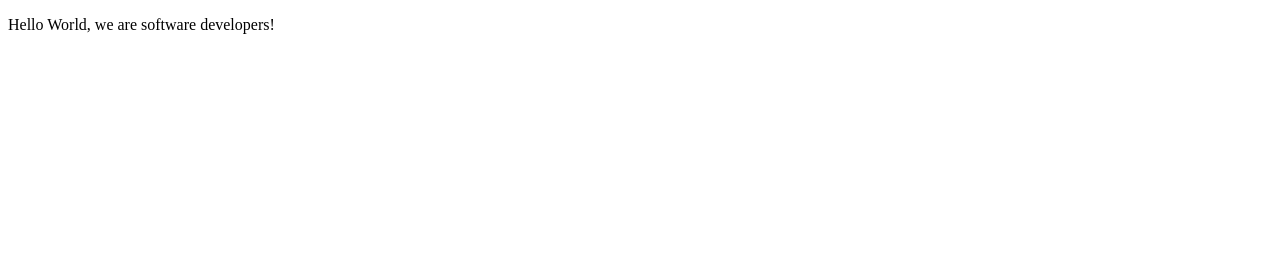
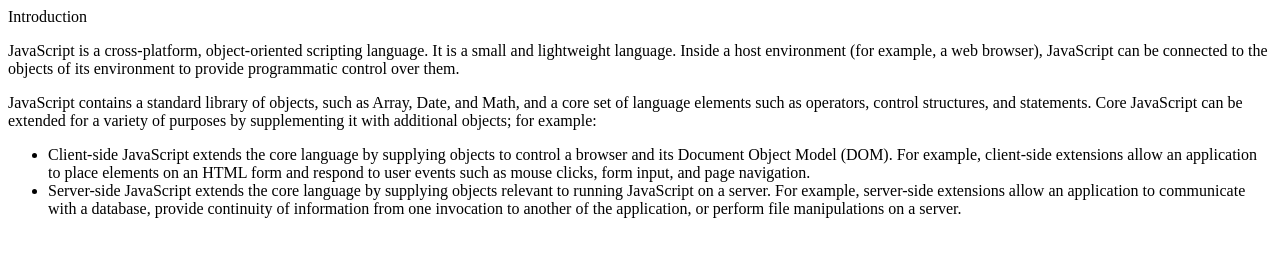
Before and after one commit to roniy68/efe-ahmed-html-css, a plain HTML site: page index.html in a window 1280 px wide. Drawn offline with Linux system fonts and the light colour scheme.

Commit message:
Creating Technical Documents Sections

```diff
--- a/index.html
+++ b/index.html
@@ -1,8 +1,61 @@
 <!DOCTYPE html>
 <html>
-<body>
+  <body>
+    <main id="main-doc">
+      <section class="main-section" id="Introduction">
+        <header>Introduction</header>
 
-<p> Hello World, we are software developers! </p>
+        <article>
+          <p>
+            JavaScript is a cross-platform, object-oriented scripting language.
+            It is a small and lightweight language. Inside a host environment
+            (for example, a web browser), JavaScript can be connected to the
+            objects of its environment to provide programmatic control over
+            them.
+          </p>
+          <p>
+            JavaScript contains a standard library of objects, such as Array,
+            Date, and Math, and a core set of language elements such as
+            operators, control structures, and statements. Core JavaScript can
+            be extended for a variety of purposes by supplementing it with
+            additional objects; for example:
+          </p>
+          <ul>
+            <li>
+              Client-side JavaScript extends the core language by supplying
+              objects to control a browser and its Document Object Model (DOM).
+              For example, client-side extensions allow an application to place
+              elements on an HTML form and respond to user events such as mouse
+              clicks, form input, and page navigation.
+            </li>
+            <li>
+              Server-side JavaScript extends the core language by supplying
+              objects relevant to running JavaScript on a server. For example,
+              server-side extensions allow an application to communicate with a
+              database, provide continuity of information from one invocation to
+              another of the application, or perform file manipulations on a
+              server.
+            </li>
+          </ul>
+        </article>
+      </section>
 
-</body>
+      <section class="main-section" id="What_you_should_already_know"></section>
+
+      <section class="main-section" id="Hello_World"></section>
+
+      <section class="main-section" id="Variables"></section>
+
+      <section class="main-section" id="Variable_scope"></section>
+
+      <section class="main-section" id="Constants"></section>
+      <section class="main-section" id="Data_types"></section>
+
+      <section class="main-section" id="if..else_statement"></section>
+
+      <section class="main-section" id="while_statement"></section>
+      <section class="main-section" id="Function_declaration"></section>
+      <section class="main-section" id="Reference"></section>
+    </main>
+  </body>
 </html>
```
